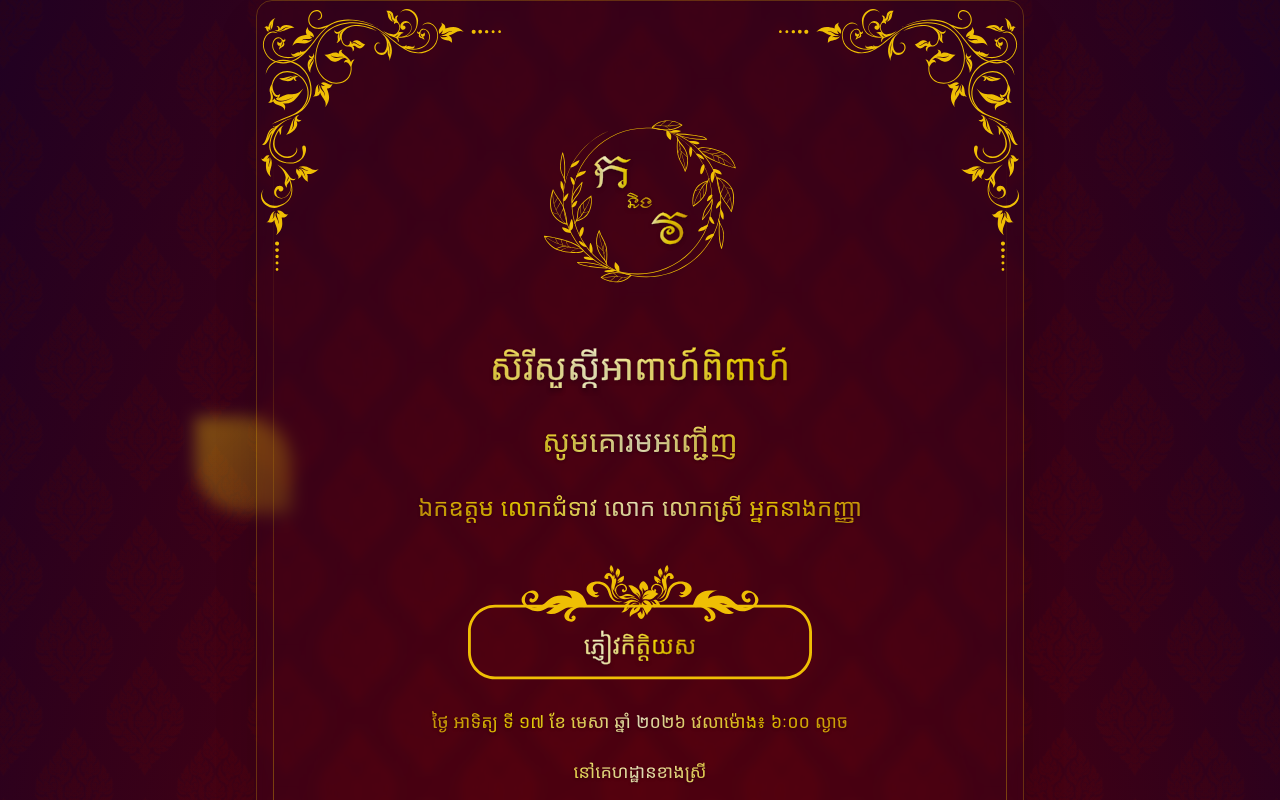
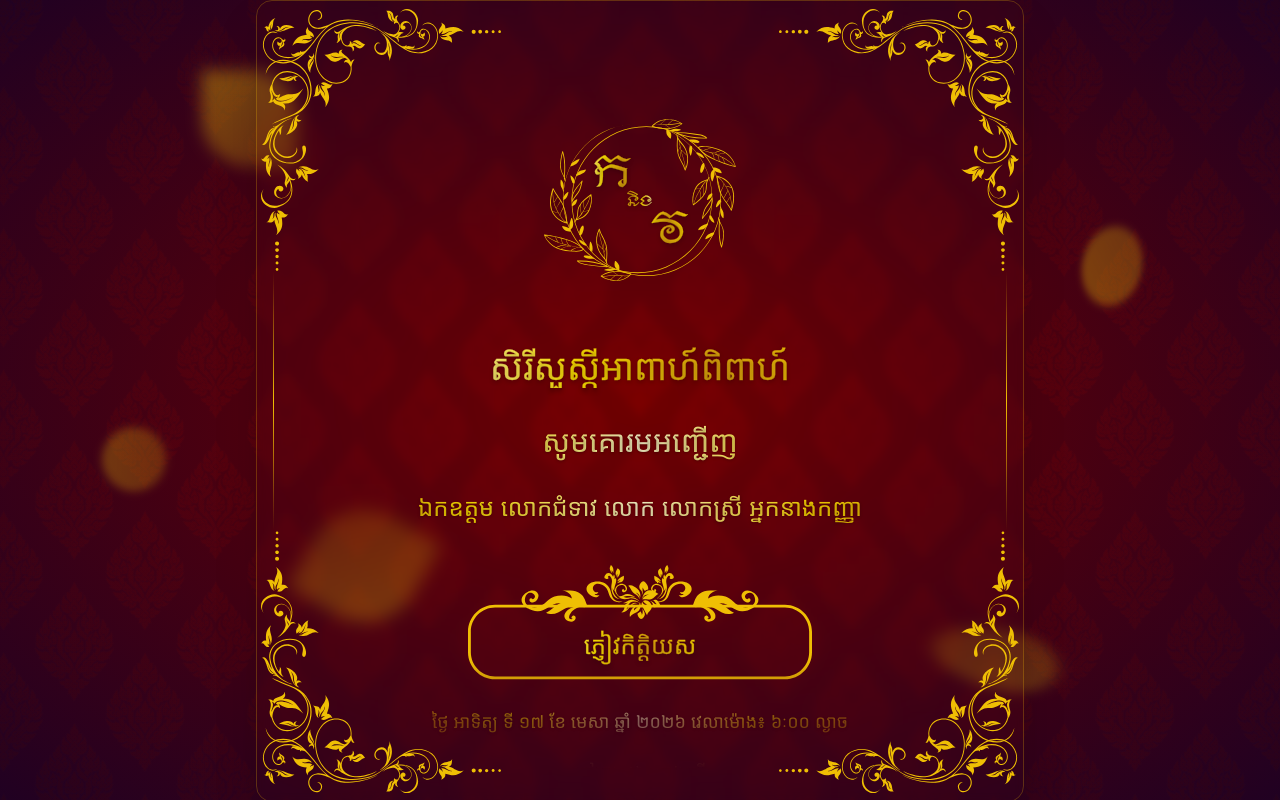
Before and after one commit to kompheakmony/digital-invite, a React (Vite) app in the folder my-card/: page / in a window 1280 px wide. Shown: the top 800 px of the page. Built offline with nearby package versions, Linux system fonts and the light colour scheme; a web font is replaced by a local one.

Commit message:
sticky frame corners

```diff
--- a/my-card/src/components/LayoutWrapper.tsx
+++ b/my-card/src/components/LayoutWrapper.tsx
@@ -1,13 +1,77 @@
-import { FC, ReactNode, useEffect, useState, useMemo } from "react";
-import Particles, { initParticlesEngine } from "@tsparticles/react";
-import { loadSlim } from "@tsparticles/slim";
-import type { ISourceOptions } from "@tsparticles/engine";
+import { FC, ReactNode, useEffect, useMemo, useRef } from "react";
+import {
+  motion,
+  useScroll,
+  useMotionValue,
+  useMotionValueEvent,
+  animate,
+  type MotionValue,
+} from "framer-motion";
 import PatternBackground from "./PatternBackground";
 import TopLeft from "./kbach/TopLeft";
 import TopRight from "./kbach/TopRight";
 import BottomLeft from "./kbach/BottomLeft";
 import BottomRight from "./kbach/BottomRight";
 import { useTheme } from "../context/ThemeContext";
+
+const top = `0%`;
+const bottom = `100%`;
+const topInset = `15%`;
+const bottomInset = `85%`;
+const transparent = `#0000`;
+const opaque = `#000`;
+
+function useScrollOverflowMask(scrollYProgress: MotionValue<number>) {
+  const maskImage = useMotionValue(
+    `linear-gradient(to bottom, ${opaque} ${top}, ${opaque} ${bottomInset}, ${transparent} ${bottom})`
+  );
+
+  useMotionValueEvent(scrollYProgress, "change", (value) => {
+    const isAtTop = value === 0;
+    const isAtBottom = value === 1;
+    const wasAtAnEdge =
+      scrollYProgress.getPrevious() === 0 ||
+      scrollYProgress.getPrevious() === 1;
+
+    if (isAtTop) {
+      animate(
+        maskImage,
+        `linear-gradient(to bottom, ${opaque} ${top}, ${opaque} ${bottomInset}, ${transparent} ${bottom})`,
+        { duration: 0.2, ease: "easeOut" }
+      );
+    } else if (isAtBottom) {
+      animate(
+        maskImage,
+        `linear-gradient(to bottom, ${transparent} ${top}, ${opaque} ${topInset}, ${opaque} ${bottom})`,
+        { duration: 0.2, ease: "easeOut" }
+      );
+    } else if (wasAtAnEdge) {
+      animate(
+        maskImage,
+        `linear-gradient(to bottom, ${transparent} ${top}, ${opaque} ${topInset}, ${opaque} ${bottomInset}, ${transparent} ${bottom})`,
+        { duration: 0.2, ease: "easeOut" }
+      );
+    } else {
+      maskImage.set(
+        `linear-gradient(to bottom, ${transparent} ${top}, ${opaque} ${topInset}, ${opaque} ${bottomInset}, ${transparent} ${bottom})`
+      );
+    }
+  });
+
+  return maskImage;
+}
+
+const StyleSheet = () => (
+  <style>{`
+    .scrollbar-hide::-webkit-scrollbar {
+      display: none;
+    }
+    .scrollbar-hide {
+      -ms-overflow-style: none; /* IE and Edge */
+      scrollbar-width: none; /* Firefox */
+    }
+  `}</style>
+);
 
 interface LayoutWrapperProps {
   children: ReactNode;
@@ -19,6 +83,7 @@ const generateGradientFromColor = (
   endOpacity: number
 ) => {
   const hexToRgb = (hex: string) => {
+    if (!hex || hex.length < 4) return "255, 255, 255";
     const r = parseInt(hex.slice(1, 3), 16);
     const g = parseInt(hex.slice(3, 5), 16);
     const b = parseInt(hex.slice(5, 7), 16);
@@ -29,61 +94,15 @@ const generateGradientFromColor = (
   return `linear-gradient(to top right, rgba(${rgb}, ${startOpacity}) 0%, rgba(${rgb}, ${endOpacity}) 100%)`;
 };
 
-const particlesOptions: ISourceOptions = {
-  autoPlay: true,
-  background: { color: { value: "transparent" } },
-  detectRetina: true,
-  fpsLimit: 120,
-  pauseOnBlur: true,
-  pauseOnOutsideViewport: true,
-  smooth: true,
-  zLayers: 100,
-  particles: {
-    move: {
-      enable: true,
-      speed: 2,
-      direction: "none",
-      outModes: { default: "out" },
-    },
-    number: { value: 10, density: { enable: true, width: 1920, height: 1080 } },
-    opacity: { value: 0.3 },
-    shape: {
-      type: "image",
-      options: {
-        image: [
-          { src: "/pkarchan.svg", width: 32, height: 32, replaceColor: false },
-        ],
-      },
-    },
-    size: { value: { min: 10, max: 25 } },
-    rotate: {
-      value: { min: 0, max: 360 },
-      animation: { enable: true, speed: 15 },
-      direction: "random",
-    },
-    roll: { enable: true, speed: 25, mode: "vertical" },
-    wobble: { enable: true, distance: 10, speed: { angle: 10, move: 10 } },
-  },
-};
-
 const LayoutWrapper: FC<LayoutWrapperProps> = ({ children }) => {
-  const [isParticlesInitialized, setIsParticlesInitialized] = useState(false);
   const { currentTheme } = useTheme();
-
-  useEffect(() => {
-    const initParticles = async () => {
-      await initParticlesEngine(async (engine) => {
-        await loadSlim(engine);
-      });
-      setIsParticlesInitialized(true);
-    };
-    initParticles();
-  }, []);
+  const ref = useRef<HTMLUListElement>(null);
+  const { scrollYProgress } = useScroll({ container: ref });
+  const maskImage = useScrollOverflowMask(scrollYProgress);
 
   useEffect(() => {
     document.body.style.backgroundImage = "none";
     document.body.style.backgroundColor = "transparent";
-    return () => {};
   }, []);
 
   const orbGradient1 = useMemo(
@@ -110,20 +129,9 @@ const LayoutWrapper: FC<LayoutWrapperProps> = ({ children }) => {
   return (
     <div className="min-h-screen w-full overflow-hidden relative flex items-center justify-center">
       <div
-        key={currentTheme.gradient}
         className="absolute inset-0"
-        style={{
-          background: currentTheme.gradient,
-        }}
+        style={{ background: currentTheme.gradient }}
       />
-
-      {/* {isParticlesInitialized && (
-        <Particles
-          id="tsparticles"
-          className="absolute inset-0"
-          options={particlesOptions}
-        />
-      )} */}
 
       <PatternBackground />
 
@@ -144,29 +152,41 @@ const LayoutWrapper: FC<LayoutWrapperProps> = ({ children }) => {
         style={{ background: orbGradient4 }}
       />
       <div
-        className="absolute bottom-[10%] right-[18%] w-20 h-32 rounded-[50%_50%_50%_50%/60%_60%_40%_40%] transform rotate-90 blur-sm animate-khmer-float-2"
+        className="absolute bottom-[10%] right-[18%] w-20 h-32 rounded-[50%_50%_50%_50%/60%_60%_40%_40%] transform -rotate-90 blur-sm animate-khmer-float-2"
         style={{ background: orbGradient5 }}
       />
 
       <div
-        className="relative z-20 flex flex-col items-center justify-center w-full max-w-3xl px-2 py-8 backdrop-blur-xs rounded-2xl shadow-2xl border"
+        className="relative z-20 flex flex-col items-center justify-center w-full max-w-3xl px-4 py-8 backdrop-blur-xs rounded-2xl shadow-2xl border"
         style={{ borderColor: `${currentTheme.accent}40` }}
       >
         <span
-          className="absolute top-[128px] bottom-[128px] left-4 w-px"
+          className="absolute top-[270px] bottom-[270px] left-4 w-px"
           style={{
             background: `linear-gradient(to bottom, transparent, ${currentTheme.accent}, transparent)`,
           }}
         />
         <span
-          className="absolute top-[128px] bottom-[128px] right-4 w-px"
+          className="absolute top-[270px] bottom-[270px] right-4 w-px"
           style={{
             background: `linear-gradient(to bottom, transparent, ${currentTheme.accent}, transparent)`,
           }}
         />
         <TopLeft color={currentTheme.accent} />
         <TopRight color={currentTheme.accent} />
-        {children}
+        <div className="relative w-full h-[92vh]">
+          <motion.ul
+            ref={ref}
+            className="h-full list-none overflow-y-scroll space-y-4 scrollbar-hide"
+            style={{
+              maskImage,
+              WebkitMaskImage: maskImage,
+            }}
+          >
+            {children}
+          </motion.ul>
+          <StyleSheet />
+        </div>
         <BottomLeft color={currentTheme.accent} />
         <BottomRight color={currentTheme.accent} />
       </div>
--- a/my-card/src/components/kbach/TopLeft.tsx
+++ b/my-card/src/components/kbach/TopLeft.tsx
@@ -9,7 +9,7 @@ const TopLeft = ({ color }: TopLeft) => {
       fill={color}
       version="1.2"
       viewBox="0 0 593 648"
-      className="w-48 md:w-60 h-auto absolute top-2 left-1 animate-fadeIn"
+      className="absolute w-48 md:w-60 h-auto top-2 left-1 pointer-events-none animate-fadeIn"
     >
       <g>
         <path d="M94.72 168.86c-14.05-3.95-10.25 6.71-5.88 9.13-7.61-.56-8.66-5.01-8-7.67-5.43 13.9-30.02 7.01-36.45.3 14.05 3.52 35.51-13.59 50.33-1.76zm-23.43 2.46c6.71-4.39 15.76-5.88 15.76-5.88-5.47-.46-11.45 1-14.91 3.19-3.97 2.5-6.32 4.08-14.43 4.76 0 0 7.81 1.71 13.58-2.07z" />
```
